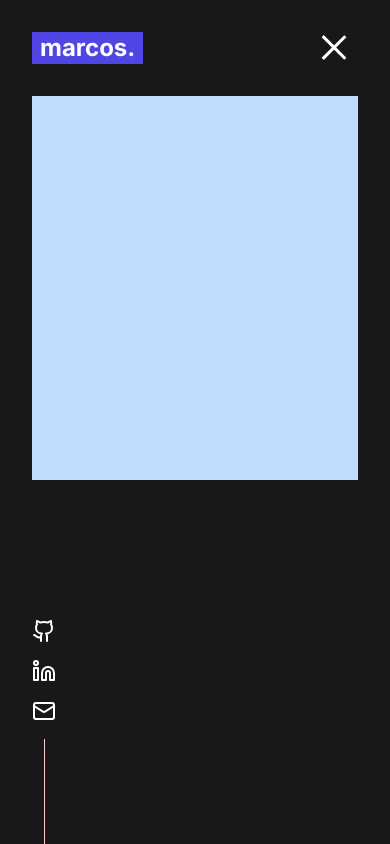
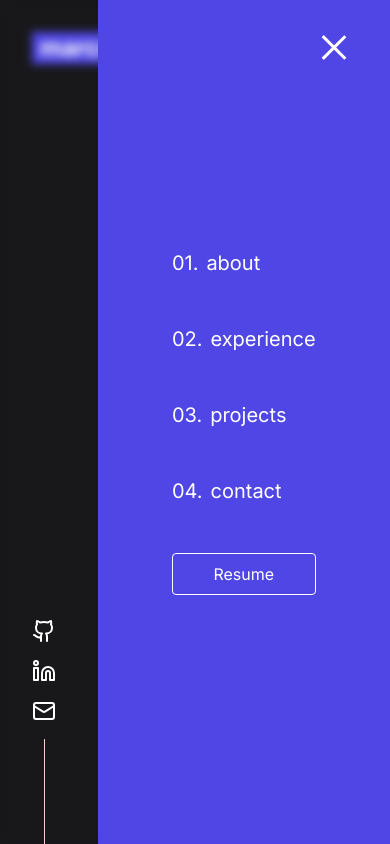
Before and after one commit to mva919/personal-website-v1, a Next.js app: page / in a window 390 px wide. Both pictures are taken after a click on the button 334 px from the left and 48 px from the top of the page. Built offline with nearby package versions, Linux system fonts and the light colour scheme.

Commit message:
Add phone hamburger menu to navbar

```diff
--- a/components/button.tsx
+++ b/components/button.tsx
@@ -7,7 +7,8 @@ const buttonVariants = cva(
     variants: {
       variant: {
         outline:
-          "border border-indigo-600 text-white text-indigo-600 hover:bg-indigo-600/20",
+          "border border-indigo-600 text-indigo-600 hover:bg-indigo-600/20",
+        outlineSecondary: "border border-white text-white hover:bg-white/20",
       },
     },
     defaultVariants: {
--- a/components/navbar.tsx
+++ b/components/navbar.tsx
@@ -28,11 +28,35 @@ const Navbar = () => {
           <Button>Resume</Button>
         </div>
 
-        <div className="block md:hidden">
+        <div className="block md:hidden z-10">
           <Hamburger toggled={isMenuOpen} toggle={setIsMenuOpen} size={32} />
         </div>
       </nav>
-      <div className="bg-blue-200 h-96 -top-48"></div>
+      {isMenuOpen && (
+        <div className="md:hidden fixed backdrop-blur-sm inset-0">
+          <div className="fixed bg-indigo-600 w-3/4 right-0 inset-y-0 flex items-center justify-center">
+            <div className="flex flex-col space-y-12">
+              {["about", "experience", "projects", "contact"].map(
+                (link, idx) => (
+                  <a
+                    className="hover:scale-110 transition-all"
+                    href={`#${link}`}
+                    key={link}
+                  >
+                    <div className="flex gap-2">
+                      <p className="text-xl">{`0${idx + 1}.`}</p>
+                      <p className="text-xl">{`${link}`}</p>
+                    </div>
+                  </a>
+                )
+              )}
+              <Button variant="outlineSecondary" className="w-full">
+                Resume
+              </Button>
+            </div>
+          </div>
+        </div>
+      )}
     </>
   );
 };
```
